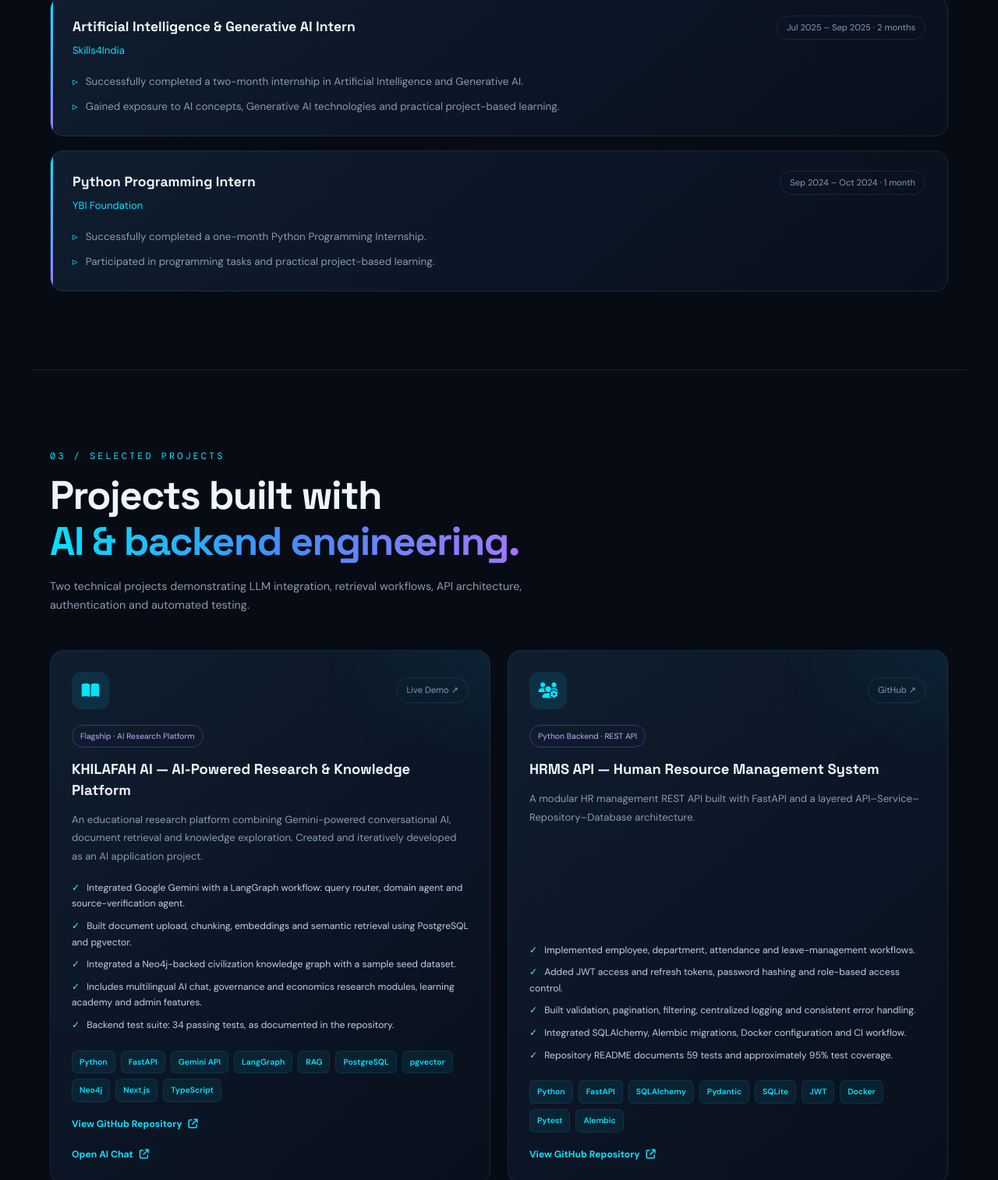
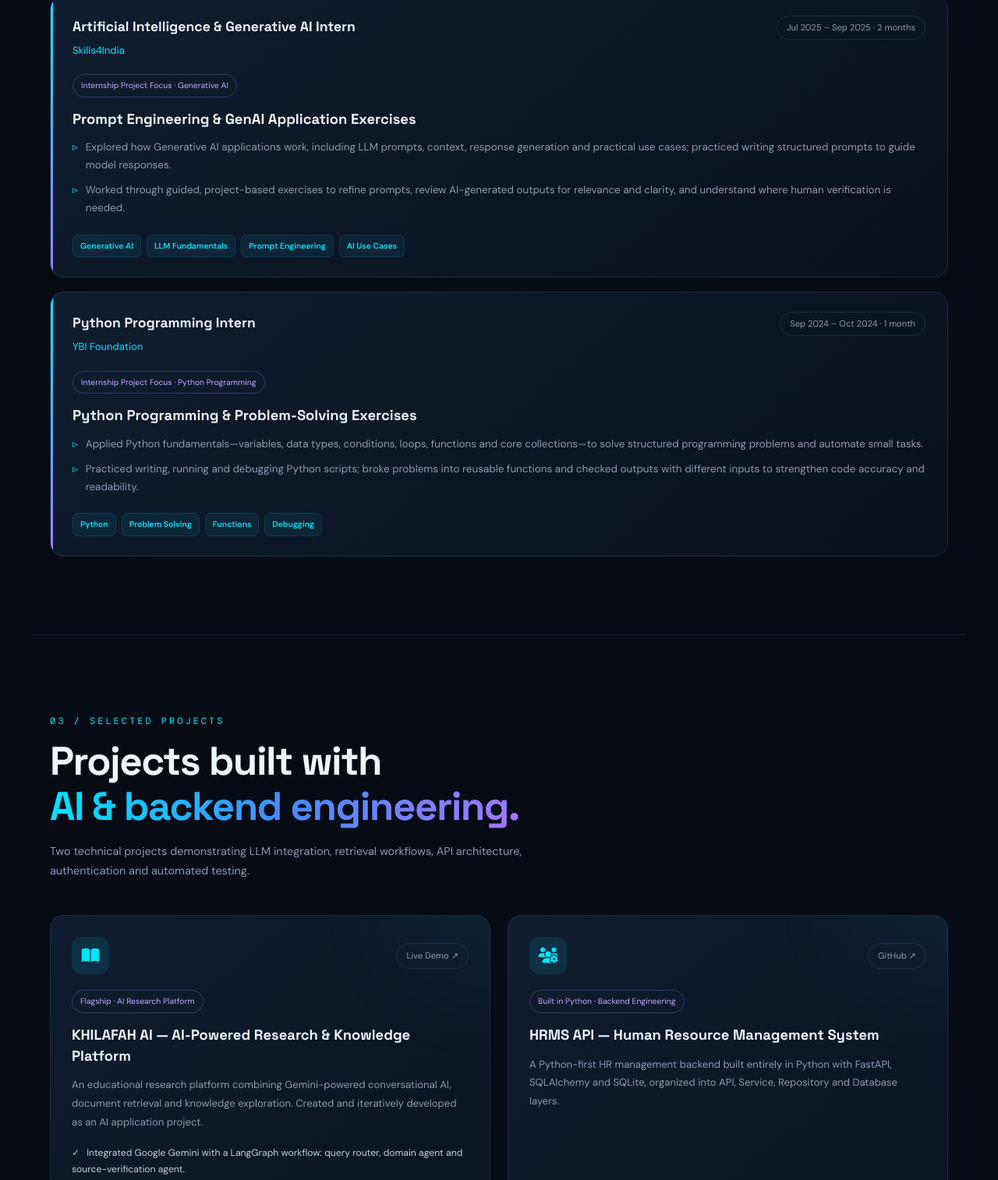
Before and after one commit to ayazcse/AI_ENGINEER-PORTFOLIO, a plain HTML site: page index.html in a window 1280 px wide. Shown: the part 2048-3562 px from the top of the page at 78% size. Drawn offline with nearby package versions, Linux system fonts and the light colour scheme.

Commit message:
Expand internship project highlights and clarify Python backend project

```diff
--- a/index.html
+++ b/index.html
@@ -1102,17 +1102,23 @@ footer{
  <div class="experience-grid">
   <article class="experience-card glass reveal">
    <div class="experience-top"><div><div class="role">Artificial Intelligence & Generative AI Intern</div><div class="company">Skills4India</div></div><div class="date">Jul 2025 – Sep 2025 · 2 months</div></div>
+   <div class="project-status">Internship Project Focus · Generative AI</div>
+   <h3 class="project-title">Prompt Engineering & GenAI Application Exercises</h3>
    <ul class="bullet-list">
-    <li>Successfully completed a two-month internship in Artificial Intelligence and Generative AI.</li>
-    <li>Gained exposure to AI concepts, Generative AI technologies and practical project-based learning.</li>
+    <li>Explored how Generative AI applications work, including LLM prompts, context, response generation and practical use cases; practiced writing structured prompts to guide model responses.</li>
+    <li>Worked through guided, project-based exercises to refine prompts, review AI-generated outputs for relevance and clarity, and understand where human verification is needed.</li>
    </ul>
+   <div class="tech-stack"><span class="tech">Generative AI</span><span class="tech">LLM Fundamentals</span><span class="tech">Prompt Engineering</span><span class="tech">AI Use Cases</span></div>
   </article>
   <article class="experience-card glass reveal">
    <div class="experience-top"><div><div class="role">Python Programming Intern</div><div class="company">YBI Foundation</div></div><div class="date">Sep 2024 – Oct 2024 · 1 month</div></div>
+   <div class="project-status">Internship Project Focus · Python Programming</div>
+   <h3 class="project-title">Python Programming & Problem-Solving Exercises</h3>
    <ul class="bullet-list">
-    <li>Successfully completed a one-month Python Programming Internship.</li>
-    <li>Participated in programming tasks and practical project-based learning.</li>
+    <li>Applied Python fundamentals—variables, data types, conditions, loops, functions and core collections—to solve structured programming problems and automate small tasks.</li>
+    <li>Practiced writing, running and debugging Python scripts; broke problems into reusable functions and checked outputs with different inputs to strengthen code accuracy and readability.</li>
    </ul>
+   <div class="tech-stack"><span class="tech">Python</span><span class="tech">Problem Solving</span><span class="tech">Functions</span><span class="tech">Debugging</span></div>
   </article>
  </div>
 </section>
@@ -1145,17 +1151,17 @@ footer{
 
   <article class="project-card glass reveal">
    <div class="project-top"><div class="project-icon"><i class="fa-solid fa-users-gear"></i></div><a class="project-link" href="https://github.com/ayazcse/Python-REST-API-Backend-" target="_blank" rel="noopener noreferrer">GitHub ↗</a></div>
-   <div class="project-status">Python Backend · REST API</div>
+   <div class="project-status">Built in Python · Backend Engineering</div>
    <h3 class="project-title">HRMS API — Human Resource Management System</h3>
-   <p class="project-desc">A modular HR management REST API built with FastAPI and a layered API–Service–Repository–Database architecture.</p>
+   <p class="project-desc">A Python-first HR management backend built entirely in Python with FastAPI, SQLAlchemy and SQLite, organized into API, Service, Repository and Database layers.</p>
    <ul class="project-features">
     <li>Implemented employee, department, attendance and leave-management workflows.</li>
     <li>Added JWT access and refresh tokens, password hashing and role-based access control.</li>
     <li>Built validation, pagination, filtering, centralized logging and consistent error handling.</li>
     <li>Integrated SQLAlchemy, Alembic migrations, Docker configuration and CI workflow.</li>
-    <li>Repository README documents 59 tests and approximately 95% test coverage.</li>
+    <li>Repository README documents 63 automated tests and approximately 95% test coverage.</li>
    </ul>
-   <div class="tech-stack"><span class="tech">Python</span><span class="tech">FastAPI</span><span class="tech">SQLAlchemy</span><span class="tech">Pydantic</span><span class="tech">SQLite</span><span class="tech">JWT</span><span class="tech">Docker</span><span class="tech">Pytest</span><span class="tech">Alembic</span></div>
+   <div class="tech-stack"><span class="tech">Python 3.12</span><span class="tech">FastAPI</span><span class="tech">SQLAlchemy</span><span class="tech">Pydantic</span><span class="tech">SQLite</span><span class="tech">JWT</span><span class="tech">Docker</span><span class="tech">Pytest</span><span class="tech">Alembic</span></div>
    <a class="detail-link" href="https://github.com/ayazcse/Python-REST-API-Backend-" target="_blank" rel="noopener noreferrer">View GitHub Repository <i class="fa-solid fa-arrow-up-right-from-square"></i></a>
   </article>
  </div>
```
